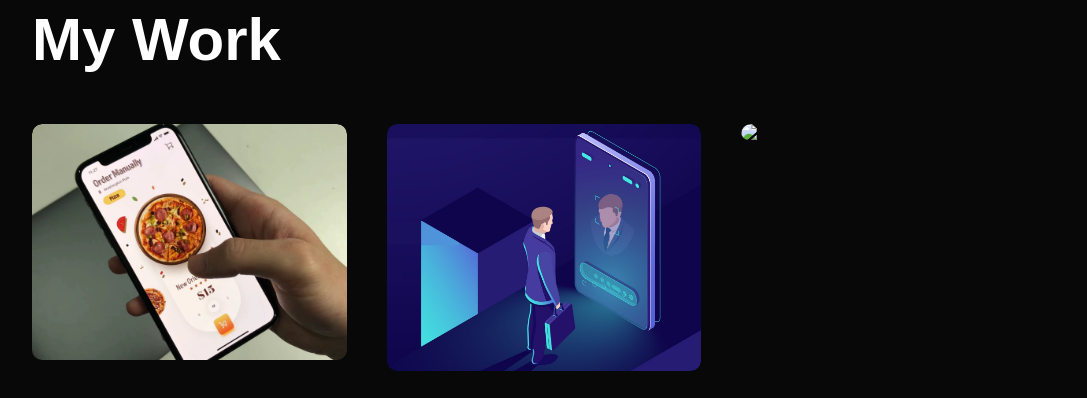
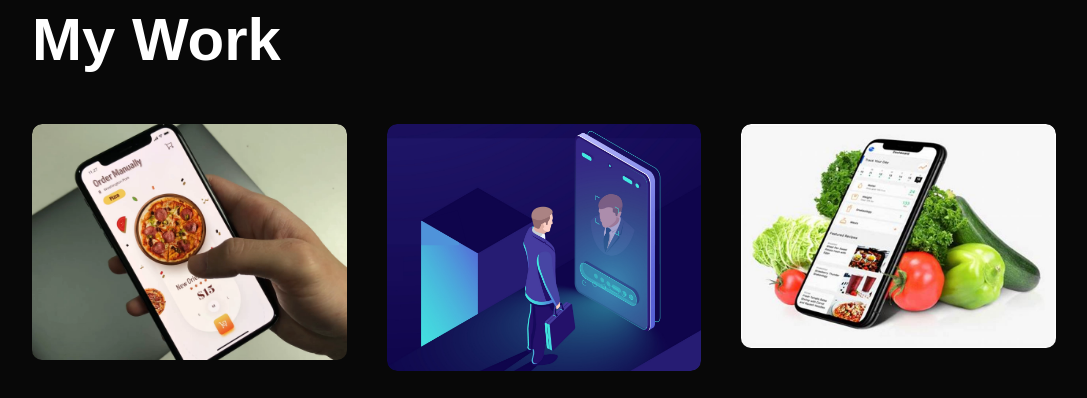
Before and after one commit to EmmanualJanuarie/Portfolio, a plain HTML site: page index.html in a window 1280 px wide. Shown: the part 1520-1918 px from the top of the page, without its empty margins (96-1183 px from the left). Drawn offline with Linux system fonts and the light colour scheme; the site is published under a folder, as on GitHub Pages, so addresses that start at the root find nothing.

Commit message:
changed imaged

```diff
--- a/index.html
+++ b/index.html
@@ -103,7 +103,7 @@
                 </div>
             </div>
             <div class="work">
-                <img src="/images/grocerylist.jpg">
+                <img src="images/grocerylist.jpg">
                 <div class="layer">
                     <h3>Personal Dream Journal</h3>
                     <p>Fabricated a Dream Journal to keep track of my ideas and thoughts. Created using Html with Css as decor and Js with node as a server and used heroku as DB domain with DBeaver as a Database manager(used mySql)
```
